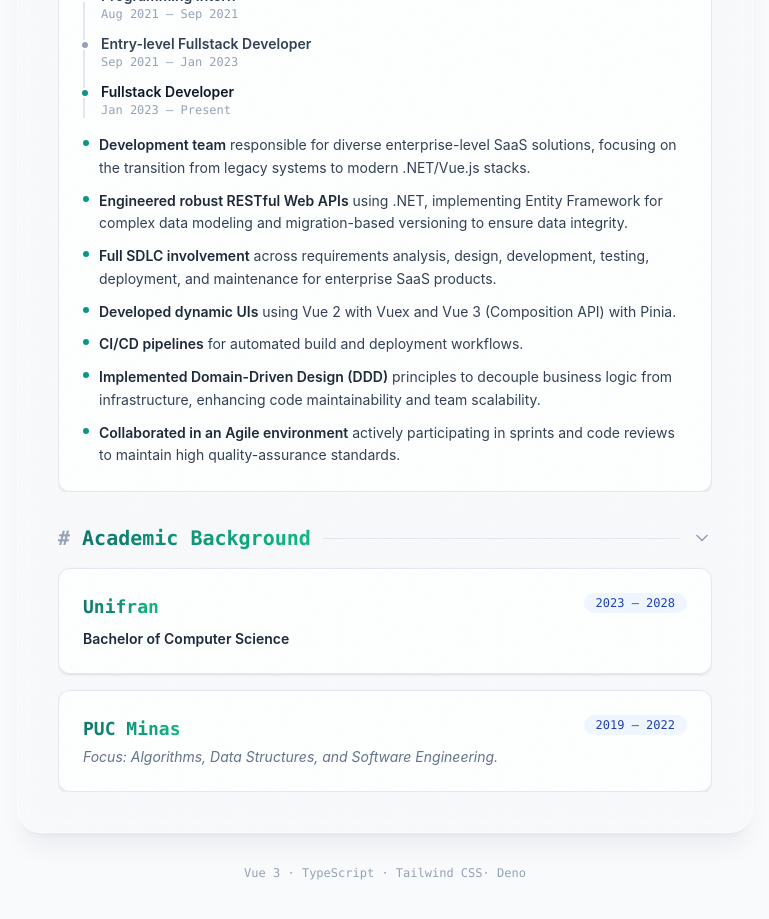
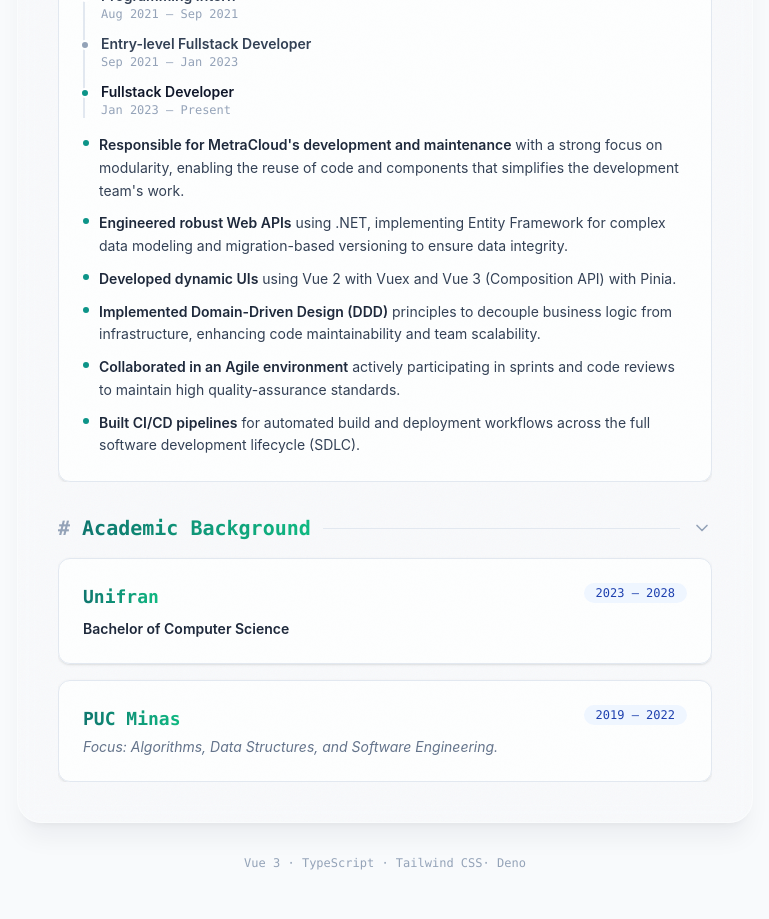
Before and after one commit to PedroDelaRisso/resume, a Vue app: page /en in a window 1280 px wide. Shown: the part 1140-2059 px from the top of the page, without its empty margins (375-1144 px from the left). Built offline with nearby package versions, Linux system fonts and the light colour scheme.

Commit message:
Update resume.ts

```diff
--- a/src/data/resume.ts
+++ b/src/data/resume.ts
@@ -100,24 +100,16 @@ export const content: Record<Lang, ResumeContent> = {
         ],
         highlights: [
           {
-            title: 'Development team',
-            text: 'responsible for diverse enterprise-level SaaS solutions, focusing on the transition from legacy systems to modern .NET/Vue.js stacks.',
+            title: "Responsible for MetraCloud's development and maintenance",
+            text: 'with a strong focus on modularity, enabling the reuse of code and components that simplifies the development team\'s work.',
           },
           {
-            title: 'Engineered robust RESTful Web APIs',
+            title: 'Engineered robust Web APIs',
             text: 'using .NET, implementing Entity Framework for complex data modeling and migration-based versioning to ensure data integrity.',
-          },
-          {
-            title: 'Full SDLC involvement',
-            text: 'across requirements analysis, design, development, testing, deployment, and maintenance for enterprise SaaS products.',
           },
           {
             title: 'Developed dynamic UIs',
             text: 'using Vue 2 with Vuex and Vue 3 (Composition API) with Pinia.',
-          },
-          {
-            title: 'CI/CD pipelines',
-            text: 'for automated build and deployment workflows.',
           },
           {
             title: 'Implemented Domain-Driven Design (DDD)',
@@ -126,6 +118,10 @@ export const content: Record<Lang, ResumeContent> = {
           {
             title: 'Collaborated in an Agile environment',
             text: 'actively participating in sprints and code reviews to maintain high quality-assurance standards.',
+          },
+          {
+            title: 'Built CI/CD pipelines',
+            text: 'for automated build and deployment workflows across the full software development lifecycle (SDLC).',
           },
         ],
       },
@@ -198,24 +194,16 @@ export const content: Record<Lang, ResumeContent> = {
         ],
         highlights: [
           {
-            title: 'Integrante da equipe de desenvolvimento',
-            text: 'responsável por diversas soluções SaaS corporativas, com foco na transição de sistemas legados para stacks modernas em .NET/Vue.js.',
+            title: 'Responsável pelo desenvolvimento e manutenção do MetraCloud',
+            text: 'com forte foco em modularidade, viabilizando a reutilização de código e componentes que simplifica o trabalho da equipe de desenvolvimento.',
           },
           {
-            title: 'Desenvolvimento de Web APIs RESTful robustas',
+            title: 'Desenvolvimento de Web APIs robustas',
             text: 'utilizando .NET, implementando Entity Framework para modelagem de dados complexos e versionamento baseado em migrations para garantir a integridade dos dados.',
-          },
-          {
-            title: 'Atuação em todo o ciclo de vida de desenvolvimento (SDLC)',
-            text: 'abrangendo análise de requisitos, design, desenvolvimento, testes, implantação e manutenção de produtos SaaS corporativos.',
           },
           {
             title: 'Desenvolvimento de interfaces (UIs) dinâmicas',
             text: 'utilizando Vue 2 com Vuex e Vue 3 (Composition API) com Pinia.',
-          },
-          {
-            title: 'Pipelines CI/CD',
-            text: 'para automação de build e deploy.',
           },
           {
             title: 'Implementação de princípios de Domain-Driven Design (DDD)',
@@ -224,6 +212,10 @@ export const content: Record<Lang, ResumeContent> = {
           {
             title: 'Colaboração em ambiente Ágil',
             text: 'participando ativamente de sprints e revisões de código (code reviews) para manter altos padrões de garantia de qualidade.',
+          },
+          {
+            title: 'Construção de pipelines CI/CD',
+            text: 'para automação de build e deploy em todo o ciclo de vida de desenvolvimento de software (SDLC).',
           },
         ],
       },
```
